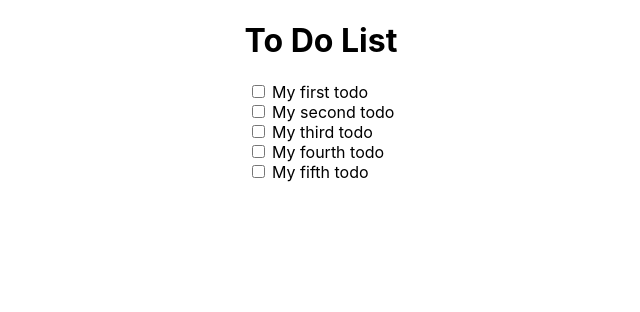
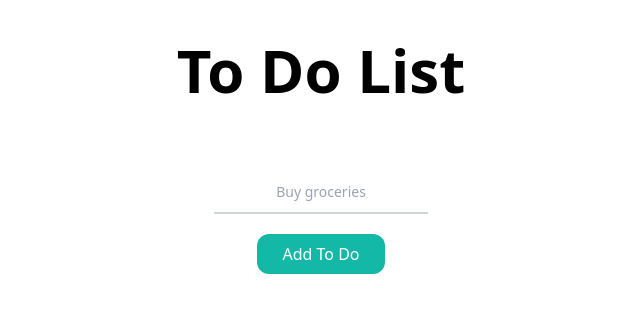
Before and after one commit to Muhammetacin/verou-3-react-intro-Muhammetacin, a React (Create React App) app: page / in a window 1280 px wide. Shown: the top 312 px of the page, without its empty margins (319-959 px from the left). Built offline with nearby package versions, Linux system fonts and the light colour scheme.

Commit message:
Create form and add todo items

```diff
--- a/package.json
+++ b/package.json
@@ -9,6 +9,7 @@
     "react": "^18.0.0",
     "react-dom": "^18.0.0",
     "react-scripts": "5.0.0",
+    "uuid": "^8.3.2",
     "web-vitals": "^2.1.4"
   },
   "scripts": {
@@ -34,5 +35,10 @@
       "last 1 firefox version",
       "last 1 safari version"
     ]
+  },
+  "devDependencies": {
+    "autoprefixer": "^10.4.4",
+    "postcss": "^8.4.12",
+    "tailwindcss": "^3.0.23"
   }
 }
--- /dev/null
+++ b/postcss.config.js
@@ -0,0 +1,6 @@
+module.exports = {
+  plugins: {
+    tailwindcss: {},
+    autoprefixer: {},
+  },
+}
--- a/src/App.js
+++ b/src/App.js
@@ -1,11 +1,39 @@
+import Form from "./Form";
 import Header from "./Header";
 import TodoList from "./TodoList";
+import React, { useState } from "react";
 
 function App() {
+  const initialTodos = [];
+  //   {
+  //     task: "My first todo",
+  //     completed: false,
+  //   },
+  //   {
+  //     task: "My second todo",
+  //     completed: false,
+  //   },
+  //   {
+  //     task: "My third todo",
+  //     completed: false,
+  //   },
+  //   {
+  //     task: "My fourth todo",
+  //     completed: false,
+  //   },
+  //   {
+  //     task: "My fifth todo",
+  //     completed: false,
+  //   },
+  // ];
+
+  const [todos, setTodos] = useState(initialTodos);
+
   return (
-    <div className="App">
+    <div className="App w-4/12 m-auto">
       <Header />
-      <TodoList />
+      <TodoList todos={todos} setTodos={setTodos} />
+      <Form setTodos={setTodos} />
     </div>
   );
 }
--- /dev/null
+++ b/src/Form.js
@@ -0,0 +1,39 @@
+import React, { useRef } from "react";
+import { v4 as uuidv4, v1 as uuidv1 } from "uuid";
+
+const Form = ({ setTodos }) => {
+  const inputRef = useRef();
+  const clickAction = (event) => {
+    event.preventDefault();
+    const inputTodo = inputRef.current;
+
+    const id = uuidv1();
+    const task = inputTodo.value;
+    const completed = false;
+
+    setTodos((prevTodos) => [...prevTodos, { id, task, completed }]);
+
+    inputTodo.value = "";
+  };
+  return (
+    <form
+      onSubmit={clickAction}
+      className="flex flex-col justify-center z-0 mb-6 w-1/2 mx-auto"
+    >
+      <input
+        type="text"
+        ref={inputRef}
+        className="text-center block py-2.5 px-0 w-full text-sm text-gray-900 bg-transparent border-0 border-b-2 border-gray-300 appearance-none dark:text-white dark:border-gray-600 dark:focus:border-teal-500 focus:outline-none focus:ring-0 focus:border-teal-400 peer"
+        placeholder="Buy groceries"
+        required
+      />
+      <input
+        type="submit"
+        value="Add To Do"
+        className="mx-auto text-white bg-teal-500 rounded-xl m-auto mt-5 py-2 w-32"
+      />
+    </form>
+  );
+};
+
+export default Form;
--- a/src/Header.js
+++ b/src/Header.js
@@ -3,7 +3,7 @@ import React from "react";
 const Header = () => {
   return (
     <header>
-      <h1>To Do List</h1>
+      <h1 className="text-center text-6xl font-bold py-10">To Do List</h1>
     </header>
   );
 };
--- a/src/TodoList.js
+++ b/src/TodoList.js
@@ -1,50 +1,28 @@
-import React, { useState } from "react";
+import React from "react";
+import { v4 as uuidv4, v1 as uuidv1 } from "uuid";
 
-export default function TodoList() {
-  const initialTodos = [
-    {
-      id: 1,
-      task: "My first todo",
-      completed: false,
-    },
-    {
-      id: 2,
-      task: "My second todo",
-      completed: false,
-    },
-    {
-      id: 3,
-      task: "My third todo",
-      completed: false,
-    },
-    {
-      id: 4,
-      task: "My fourth todo",
-      completed: false,
-    },
-    {
-      id: 5,
-      task: "My fifth todo",
-      completed: false,
-    },
-  ];
-  const [todos, setTodos] = useState(initialTodos);
-
-  const toggle = (id) => {
+const TodoList = ({ todos, setTodos }) => {
+  const toggle = (todoTask) => {
     let mapped = todos.map((task) => {
-      return task.id === id
+      return task.id === todoTask
         ? { ...task, completed: !task.completed }
         : { ...task };
     });
     setTodos(mapped);
   };
 
-  console.log(todos);
+  //   const addTodo = (task) => {
+  //     let mapped = todos.map(() => {
+  //       return { id: 0, task, completed: false };
+  //     });
+  //     setTodos(mapped);
+  //   };
+
   return (
-    <div className="todoList">
+    <div className="flex justify-center mb-8">
       <ul>
         {todos.map((todo) => (
-          <li key={todo.id} className={todo.completed ? "strike" : ""}>
+          <li key={todo.id} className={todo.completed ? "line-through" : ""}>
             <input
               type="checkbox"
               defaultChecked={false}
@@ -56,4 +34,6 @@ export default function TodoList() {
       </ul>
     </div>
   );
-}
+};
+
+export default TodoList;
--- a/src/index.css
+++ b/src/index.css
@@ -1,33 +1,3 @@
-body {
-  margin: 0;
-  font-family: -apple-system, BlinkMacSystemFont, 'Segoe UI', 'Roboto', 'Oxygen',
-    'Ubuntu', 'Cantarell', 'Fira Sans', 'Droid Sans', 'Helvetica Neue',
-    sans-serif;
-  -webkit-font-smoothing: antialiased;
-  -moz-osx-font-smoothing: grayscale;
-}
-
-code {
-  font-family: source-code-pro, Menlo, Monaco, Consolas, 'Courier New',
-    monospace;
-}
-
-header h1 {
-  text-align: center;
-}
-
-.todoList {
-  display: flex;
-  justify-content: center;
-  margin: auto 0;
-}
-
-.todoList ul {
-  list-style-type: none;
-  margin: auto 0;
-  padding: 0;
-}
-
-.strike {
-  text-decoration: line-through;
-}
+@tailwind base;
+@tailwind components;
+@tailwind utilities;
--- /dev/null
+++ b/tailwind.config.js
@@ -0,0 +1,7 @@
+module.exports = {
+  content: ["./src/**/*.{js,jsx,ts,tsx}"],
+  theme: {
+    extend: {},
+  },
+  plugins: [],
+};
```
Also changed, not shown: 1 other file (tests, documents, lock files or other folders).
